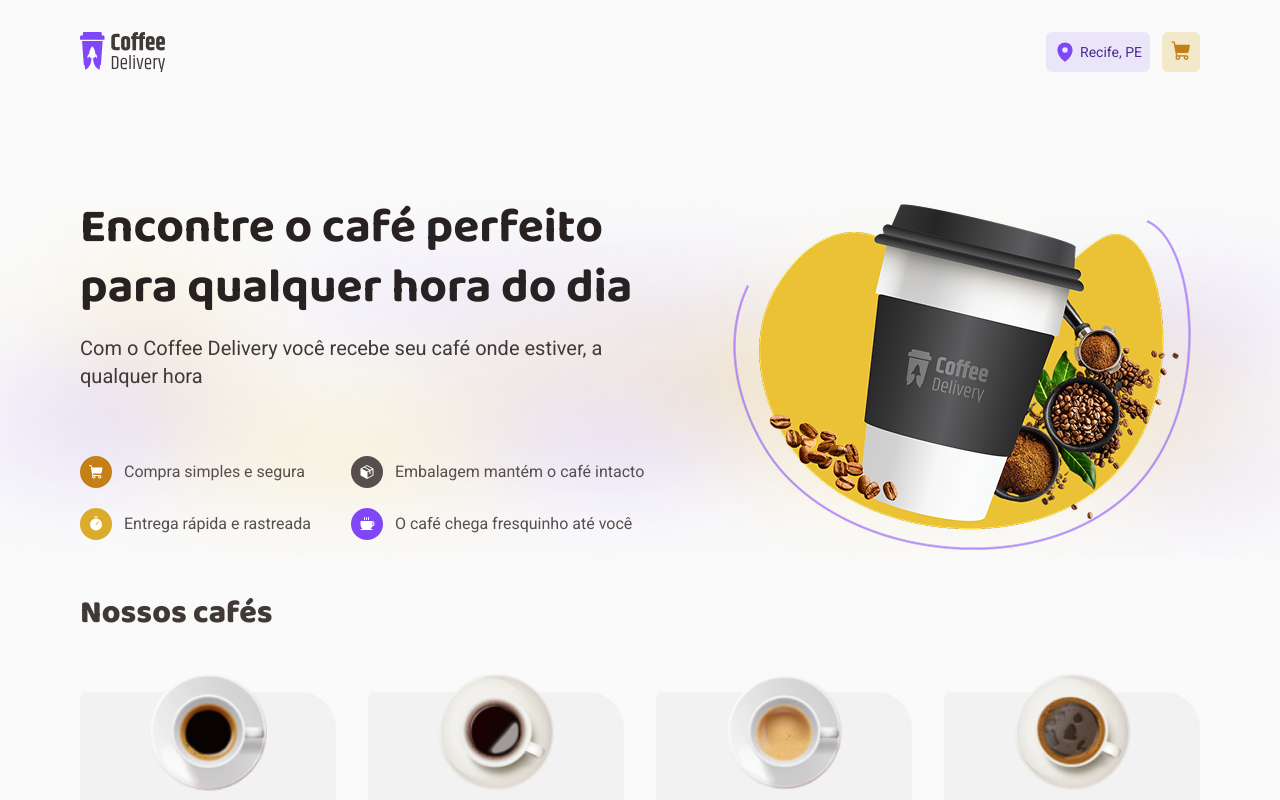
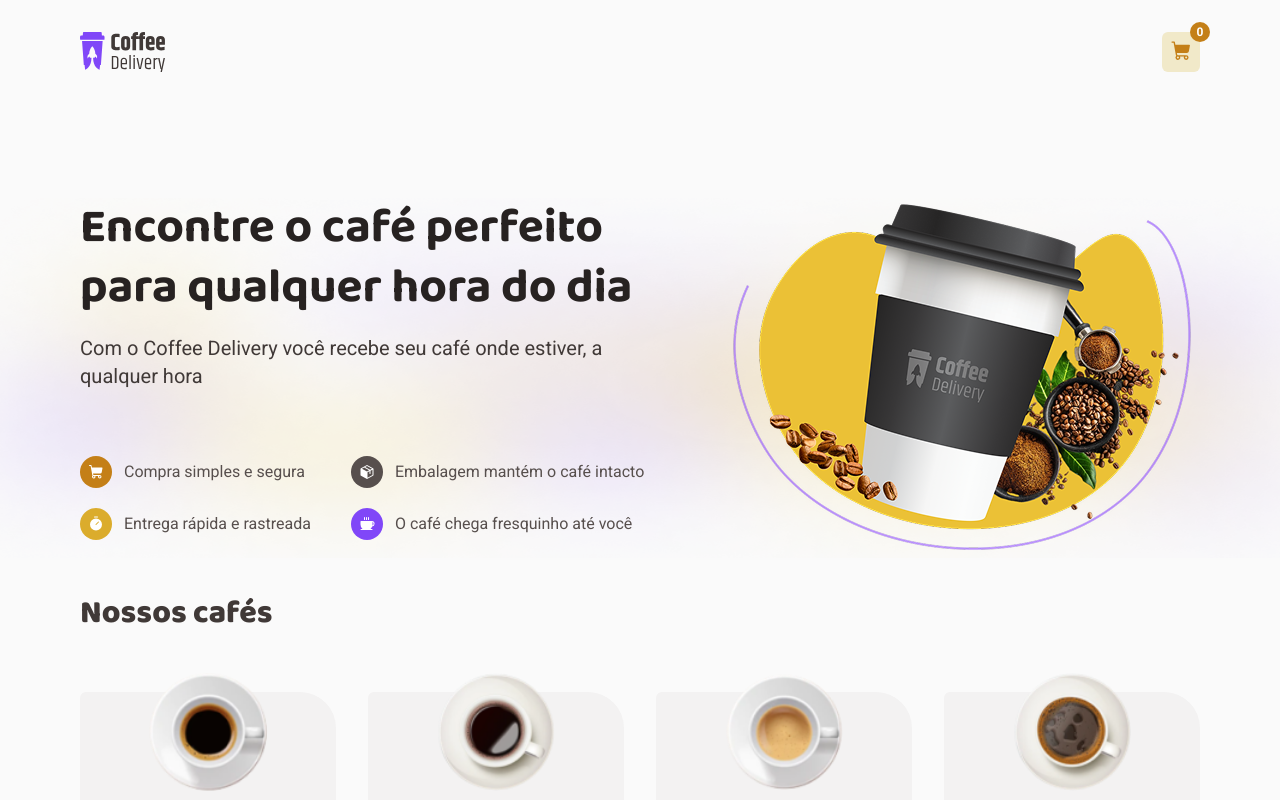
Before and after one commit to vitorgabs/coffee-delivery, a React (Vite) app: page / in a window 1280 px wide. Shown: the top 800 px of the page. Built offline with nearby package versions, Linux system fonts and the light colour scheme.

Commit message:
feat: hide/show elements depending on the current screen

```diff
--- a/src/components/header.tsx
+++ b/src/components/header.tsx
@@ -1,12 +1,16 @@
 import { MapPin, ShoppingCart } from '@phosphor-icons/react'
-import { Link } from 'react-router'
+import { Link, useLocation } from 'react-router'
 
 import { useCart } from '../hooks/use-cart'
 
 import logo from '../assets/logo.svg'
 
 export function Header() {
-  const { cartItemCount } = useCart()
+  const { pathname } = useLocation()
+  const { cartItemCount, orders } = useCart()
+
+  const onSuccessPage = pathname.includes('/success')
+  const order = orders[orders.length - 1]
 
   return (
     <header className="mx-auto flex max-w-6xl justify-between py-8">
@@ -15,17 +19,19 @@ export function Header() {
       </Link>
 
       <div className="flex gap-3">
-        <span className="bg-purple-light text-purple-dark flex items-center gap-1 rounded-md p-2 text-sm">
-          <MapPin weight="fill" className="text-purple size-5.5" />
-          Recife, PE
-        </span>
+        {onSuccessPage && (
+          <span className="bg-purple-light text-purple-dark flex items-center gap-1 rounded-md p-2 text-sm capitalize">
+            <MapPin weight="fill" className="text-purple size-5.5" />
+            {`${order.city}, ${order.state}`}
+          </span>
+        )}
 
         <Link
           to="/checkout"
           className="bg-yellow-light relative rounded-md p-2"
         >
           <ShoppingCart weight="fill" className="text-yellow-dark size-5.5" />
-          {cartItemCount > 0 && (
+          {!onSuccessPage && (
             <div className="bg-yellow-dark absolute top-0 right-0 flex size-5 translate-x-1/2 -translate-y-1/2 items-center justify-center rounded-full">
               <span className="text-xs font-bold text-white">
                 {cartItemCount}
```
